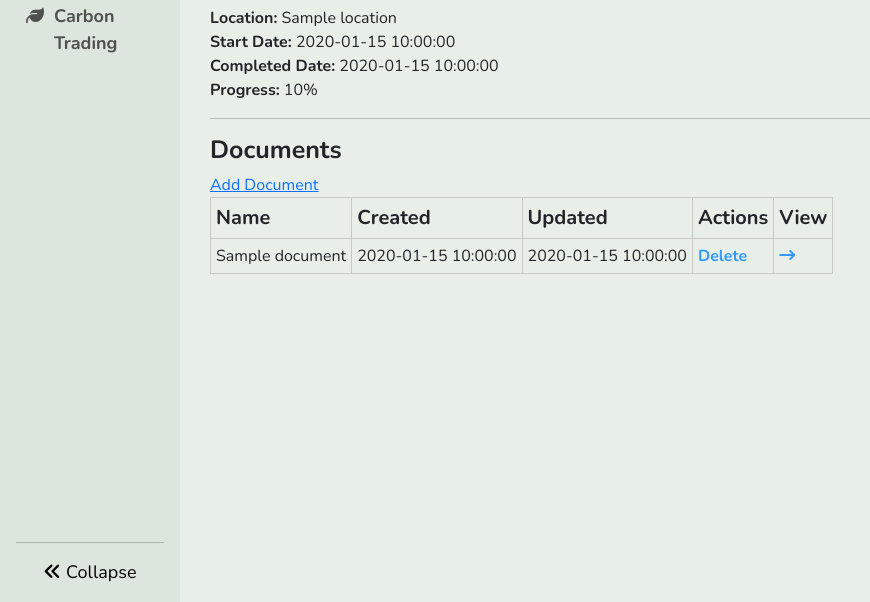
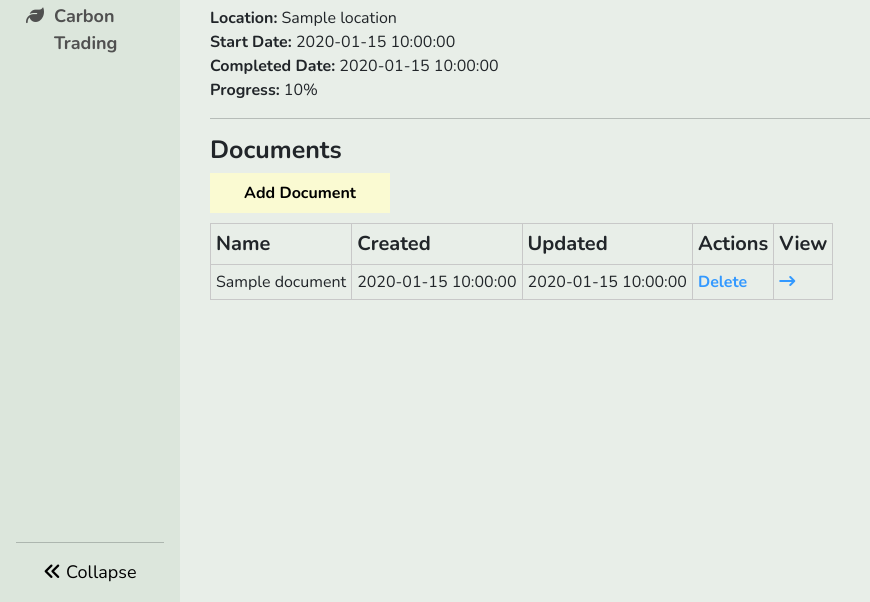
Before and after one commit to JacTBB/IT1166-EcoVision, a Python web app: template app/templates/client/assessment.html in a window 1280 px wide. Shown: the part 198-800 px from the top of the page, without its empty margins (0-870 px from the left). Run offline with Jinja, Linux system fonts and the light colour scheme; the template is opened without the code that fills it: most values are stand-ins (such as "Sample title", 1, 10 or a date in 2020); some libraries are stand-ins or nearby versions.

Commit message:
Assessment CSS fix

```diff
--- a/app/static/css/client/assessments.css
+++ b/app/static/css/client/assessments.css
@@ -30,6 +30,21 @@ div h2 {
 
 
 
+.addrow {
+    margin-right: 0;
+    padding: 8px 6px;
+    width: 180px;
+    background-color: lightgoldenrodyellow;
+    margin-bottom: 10px;
+}
+
+.addrow > a {
+    color: black;
+    font-weight: bold;
+    text-align: center;
+    text-decoration: none;
+}
+
 table {
     border-collapse: collapse;
 }
```
